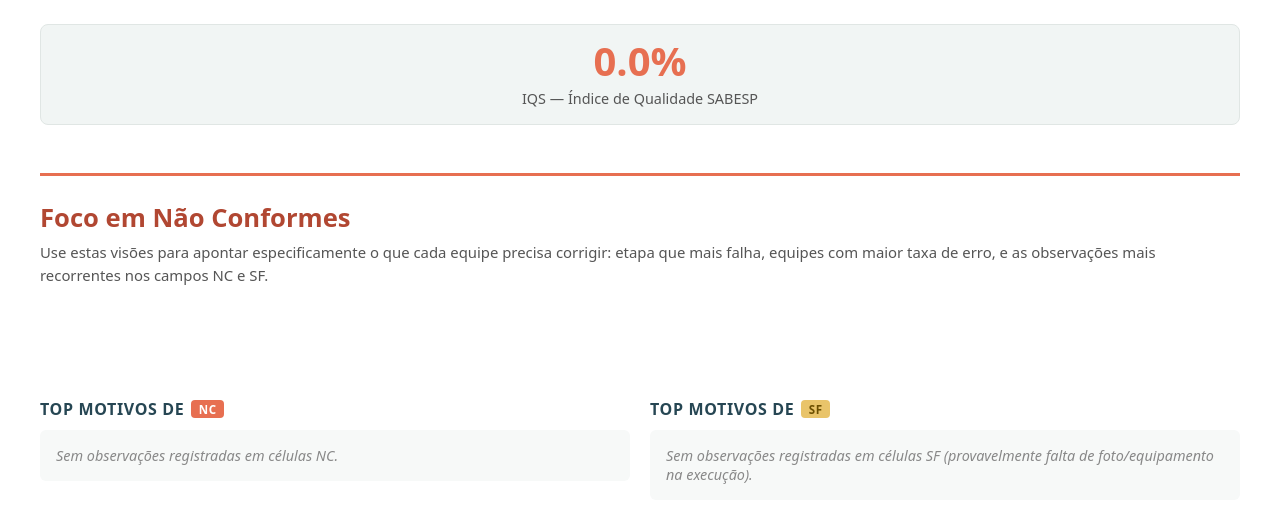
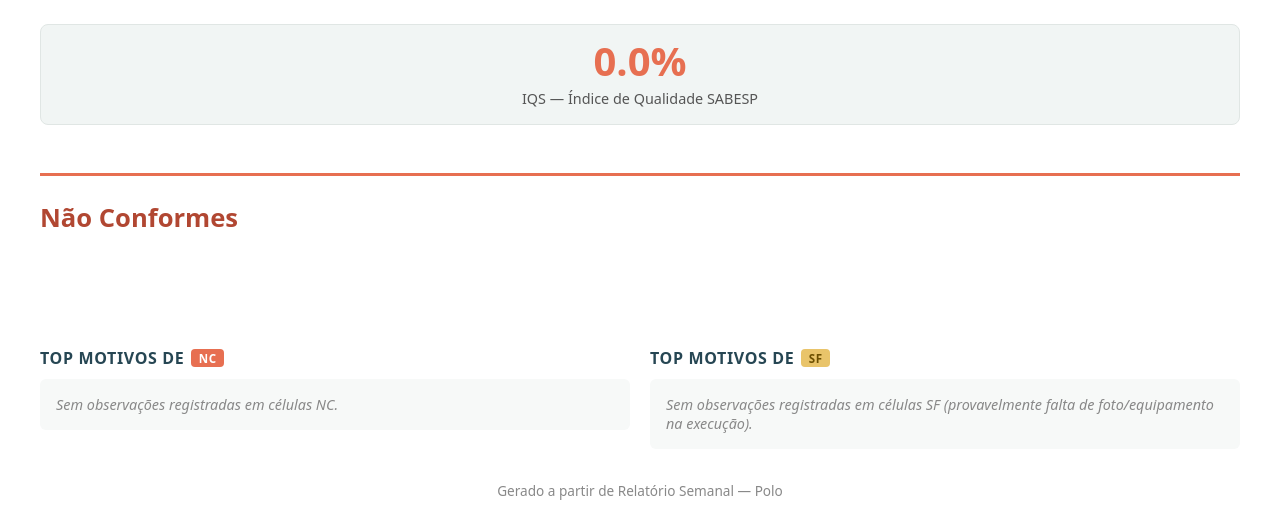
Before and after one commit to D00cky/PythonExcelDashBoard, a Flask app: template app/templates/dashboard.html in a window 1280 px wide. Shown: the part 110-636 px from the top of the page. Run offline with Flask 3, Linux system fonts and the light colour scheme; the template is opened without the code that fills it, so the values that code supplies are empty.

Commit message:
Rename NC section to "Não Conformes", drop the subtitle
The "Foco em" framing and the intro paragraph were noise — the
charts and tables underneath already make the section's purpose
obvious. Shorter title, tighter layout.

Co-Authored-By: Claude Opus 4.7 <noreply@anthropic.com>

```diff
--- a/app/templates/dashboard.html
+++ b/app/templates/dashboard.html
@@ -44,8 +44,7 @@
         .badge-swap { background: #2a9d8f; color: white; padding: 0.12rem 0.5rem; border-radius: 4px; font-size: 0.76rem; margin-left: 0.4rem; }
         .recomputed-note { font-size: 0.82rem; color: #666; padding: 0.4rem 0.75rem; background: #f1f5f4; border-radius: 4px; margin: 0.5rem 0 1rem; display: inline-block; }
         .nc-focus { margin-top: 3rem; padding-top: 1.5rem; border-top: 3px solid #e76f51; }
-        .nc-focus h2 { color: #b14732; margin: 0 0 0.4rem; font-size: 1.6rem; }
-        .nc-intro { color: #555; font-size: 0.93rem; margin: 0 0 1.5rem; line-height: 1.5; }
+        .nc-focus h2 { color: #b14732; margin: 0 0 1.5rem; font-size: 1.6rem; }
         .reasons-grid { display: grid; grid-template-columns: 1fr; gap: 1.25rem; margin-top: 1.5rem; }
         @media (min-width: 1000px) { .reasons-grid { grid-template-columns: 1fr 1fr; } }
         .reasons-col h3 { font-size: 1rem; color: #264653; margin: 0 0 0.6rem; text-transform: uppercase; letter-spacing: 0.04em; display: flex; align-items: center; gap: 0.4rem; }
@@ -159,8 +158,7 @@
     <div class="chart">{{ fig_tss | safe }}</div>
 
     <section class="nc-focus">
-        <h2>Foco em Não Conformes</h2>
-        <p class="nc-intro">Use estas visões para apontar especificamente o que cada equipe precisa corrigir: etapa que mais falha, equipes com maior taxa de erro, e as observações mais recorrentes nos campos NC e SF.</p>
+        <h2>Não Conformes</h2>
 
         <div class="chart-grid">
             <div class="chart">{{ fig_failing_stages | safe }}</div>
```
